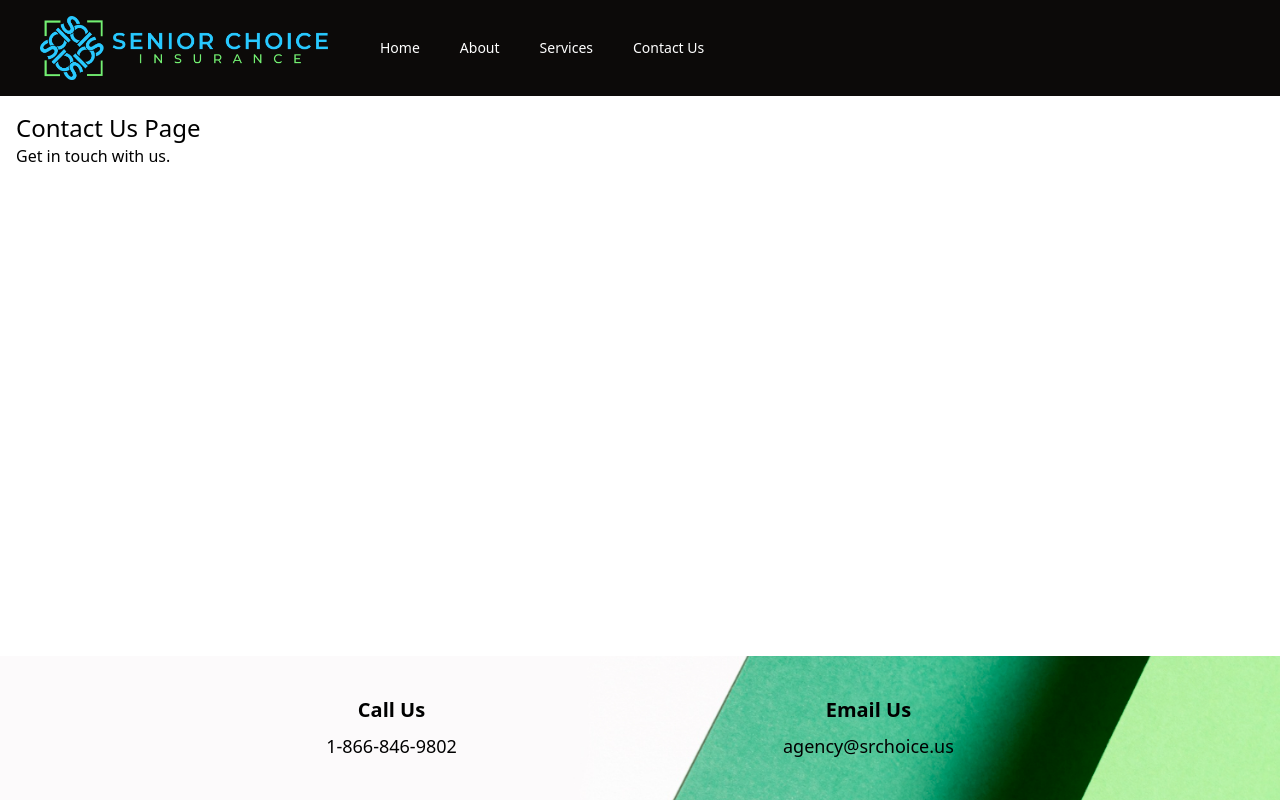
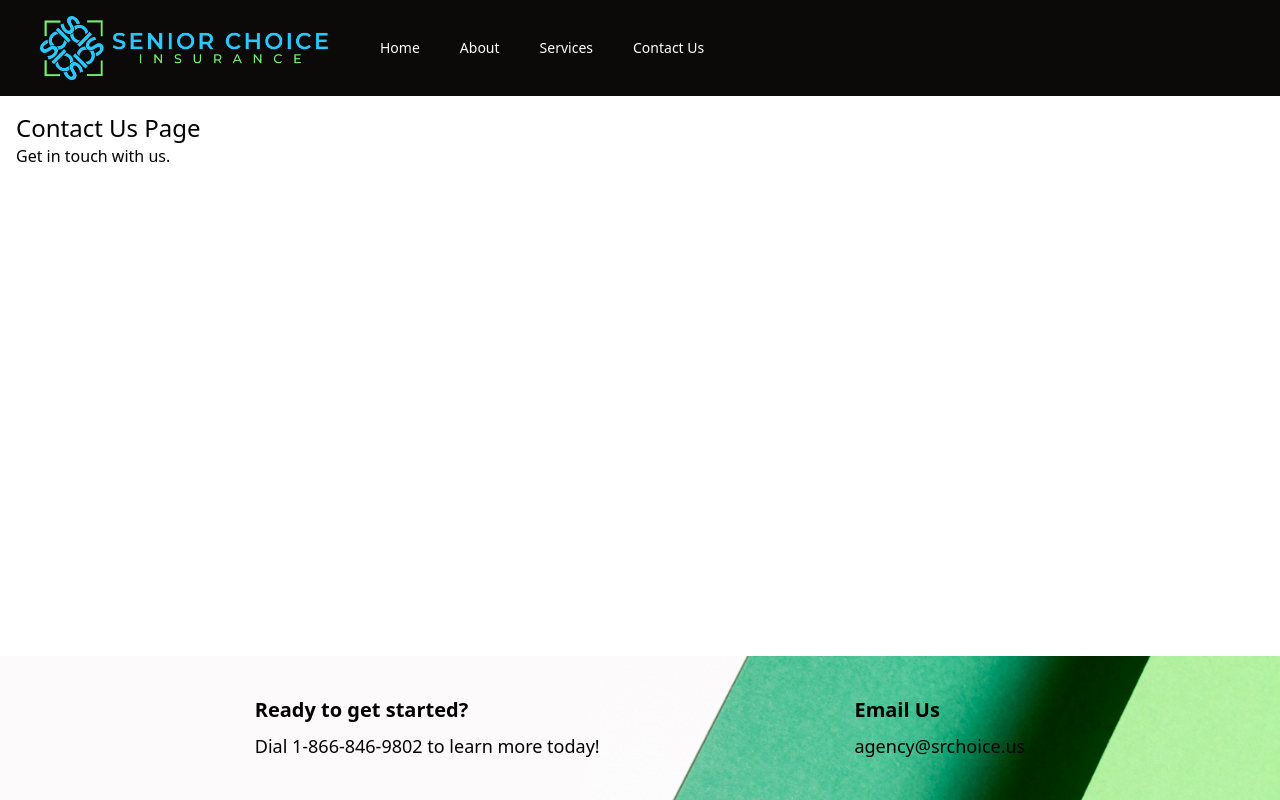
Before and after one commit to aidenmayoros/senior_choice_insurance, a React (Vite) app: page /contact in a window 1280 px wide. Built offline with nearby package versions, Linux system fonts and the light colour scheme.

Commit message:
more footer changes

```diff
--- a/src/components/Footer.tsx
+++ b/src/components/Footer.tsx
@@ -3,13 +3,15 @@ import BackgroundImg from '../assets/images/footer_background.jpg';
 const Footer: React.FC = () => {
 	return (
 		<footer
-			className='bg-cover bg-center py-10'
+			className='lg:bg-cover bg-center py-10'
 			style={{ backgroundImage: `url(${BackgroundImg})` }}>
 			<div className='text-black'>
-				<div className='flex flex-col md:flex-row justify-evenly text-center'>
+				<div className='flex flex-col md:flex-row justify-evenly ml-8 md:ml-0'>
 					<div className='mb-6 md:mb-0'>
-						<h2 className='text-xl font-bold mb-2'>Call Us</h2>
-						<p className='text-lg'>1-866-846-9802</p>
+						<h2 className='text-3xl md:text-xl font-bold mb-2'>
+							Ready to get started?
+						</h2>
+						<p className='text-lg'>Dial 1-866-846-9802 to learn more today!</p>
 					</div>
 					<div>
 						<h2 className='text-xl font-bold mb-2'>Email Us</h2>
```
